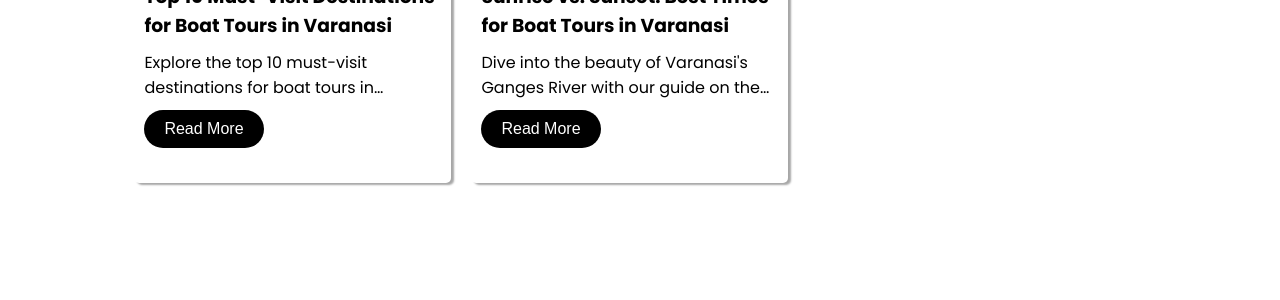
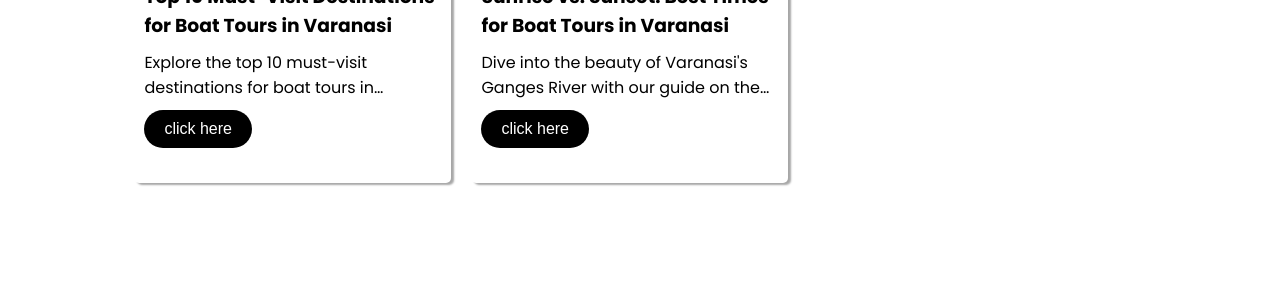
Before and after one commit to abhishekdubey1412/travel_agency, a Django app: page /blog/ in a window 1280 px wide. Shown: the part 521-821 px from the top of the page. Run offline with Django 5.2, Linux system fonts and the light colour scheme; data comes from the database, SQL or seed files in the repository; some libraries are stand-ins or nearby versions.

Commit message:
modified blog css file

```diff
--- a/templates/blog.html
+++ b/templates/blog.html
@@ -15,7 +15,7 @@
                             <h3>{{post.title}}</h3>
                             <p>{{post.description}}</p>
                             <div class="add-to-cart">
-                                <a href="{% url 'post' slug=post.slug %}" ><button class="addbtn">Read More</button></a>
+                                <a href="{% url 'post' slug=post.slug %}" ><button class="addbtn">click here</button></a>
                             </div>
                         </div>
                     {% endfor %}
```
